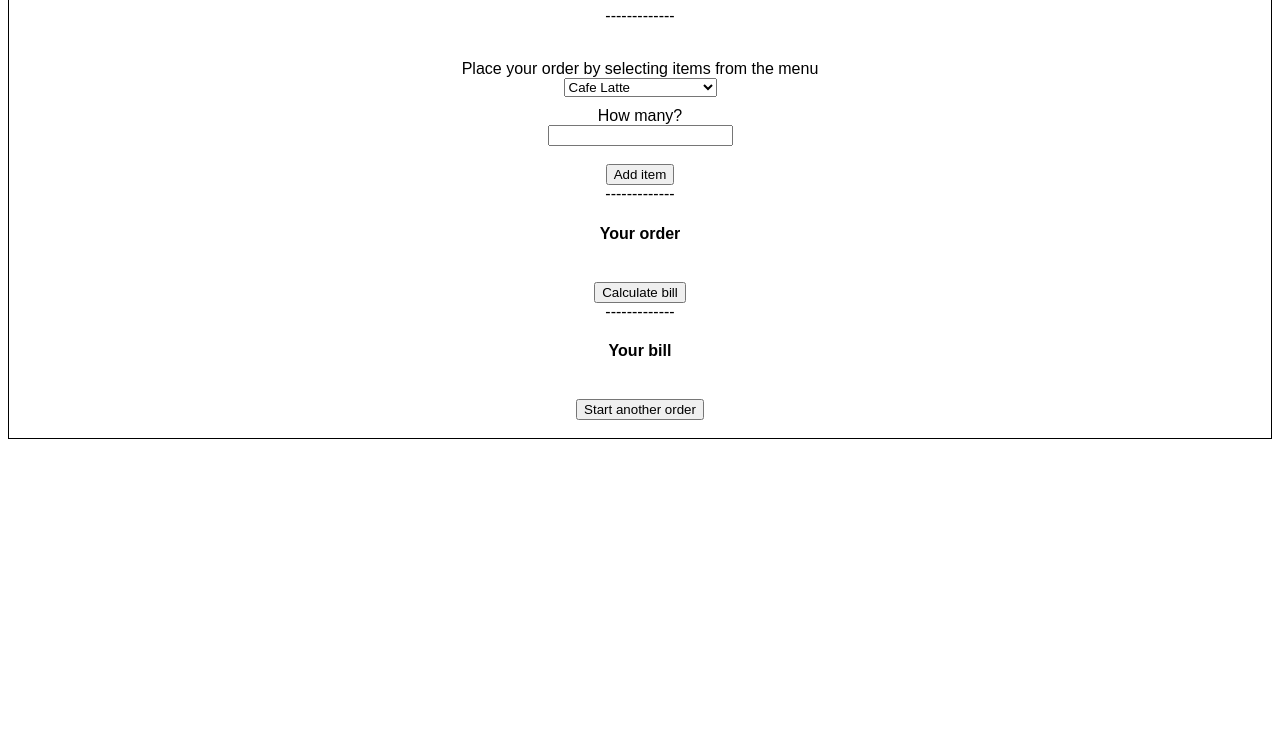
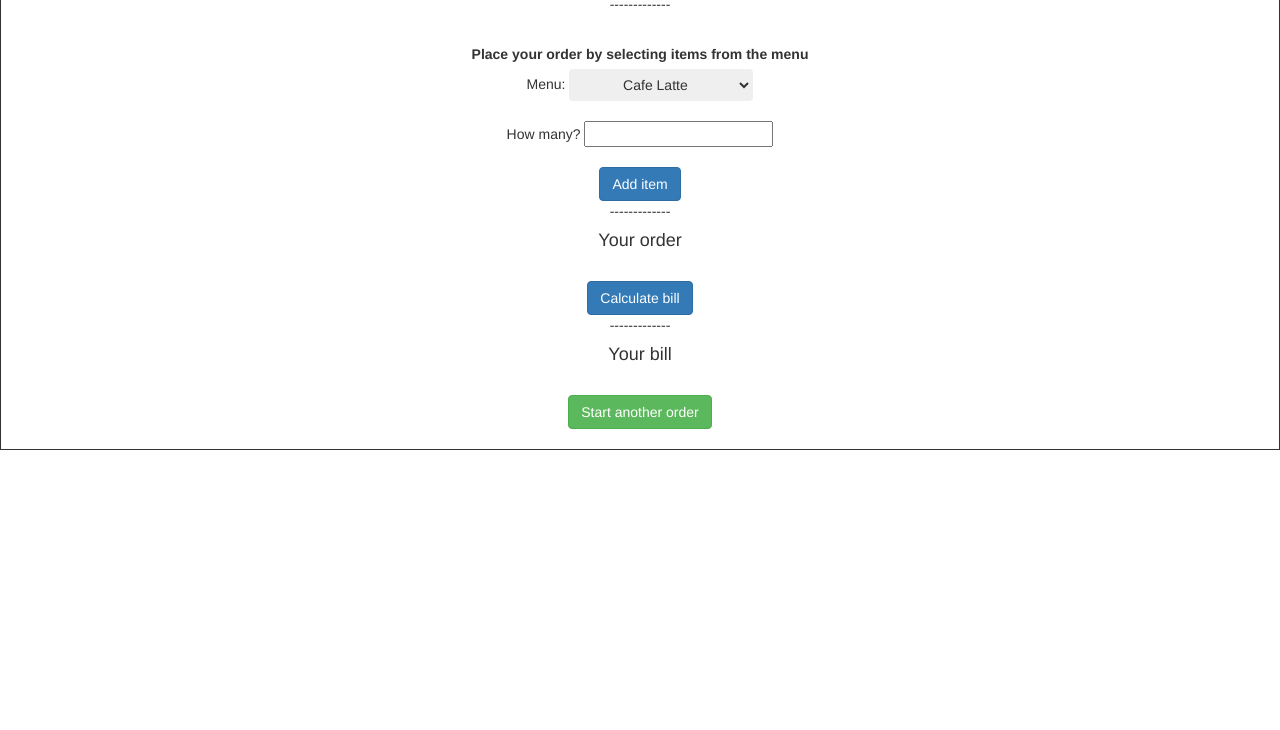
Before and after one commit to sarar0/CoffeeShopTill-test, a plain HTML site: page index.html in a window 1280 px wide. Shown: the part 70-800 px from the top of the page. Drawn offline with nearby package versions, Linux system fonts and the light colour scheme.

Commit message:
Added Bootstrap

```diff
--- a/index.html
+++ b/index.html
@@ -1,11 +1,13 @@
 <!DOCTYPE html>
 <html>
 <head>
+  <meta name="viewport" content="width=device-width, initial-scale=1">
   <meta charset="utf-8">
   <script src="https://code.jquery.com/jquery-1.12.4.js"></script>
   <script src="https://code.jquery.com/ui/1.12.1/jquery-ui.js"></script>
   <!-- include source files here... -->
   <link rel="stylesheet" type="text/css" href="style.css">
+  <link rel="stylesheet" href="https://stackpath.bootstrapcdn.com/bootstrap/3.4.1/css/bootstrap.min.css" integrity="sha384-HSMxcRTRxnN+Bdg0JdbxYKrThecOKuH5zCYotlSAcp1+c8xmyTe9GYg1l9a69psu" crossorigin="anonymous">
   <script src="src/order.js"></script>
   <script src="src/display.js"></script>
   <script src="src/interface.js"></script>
@@ -17,7 +19,8 @@
     -------------
     <form action="#"><fieldset>
         <label for="menu_item">Place your order by selecting items from the menu</label>
-        <select name="menu_item" id="menu_item">
+        <br>Menu:
+        <select class="btn btn-secondary dropdown-toggle" name="menu_item" id="menu_item">
           <option>Cafe Latte</option>
           <option>Flat White</option>
           <option>Cappuccino</option>
@@ -35,12 +38,12 @@
           <option>Muffin Of The Day</option>
         </select>
     </fieldset>
+    <br>
     How many?
-    <br>
     <input id="quantity" type="number"></input>
     <br>
     <br>
-    <button id="button1">Add item</button>
+    <button id="button1" class="btn btn-primary">Add item</button>
     <br>
     -------------
     <h4>Your order</h4>
@@ -48,7 +51,7 @@
 
     </div>
     <br>
-    <button id="button2">Calculate bill</button>
+    <button id="button2" class="btn btn-primary">Calculate bill</button>
   </form>
   </div>
   <div>
@@ -58,7 +61,7 @@
 
       </div>
     <br>
-    <button id="reload">Start another order</button>
+    <button id="reload" class="btn btn-success">Start another order</button>
   </div>
   <br>
 </body>
--- a/src/order.js
+++ b/src/order.js
@@ -38,7 +38,7 @@ class Order {
     }
 
     addItem(item, quantity) {
-        if (this.orderList[item] == undefined) {
+        if (this.orderList[item] == undefined ) {
             this.orderList[item] = quantity
         }
         else {
```
